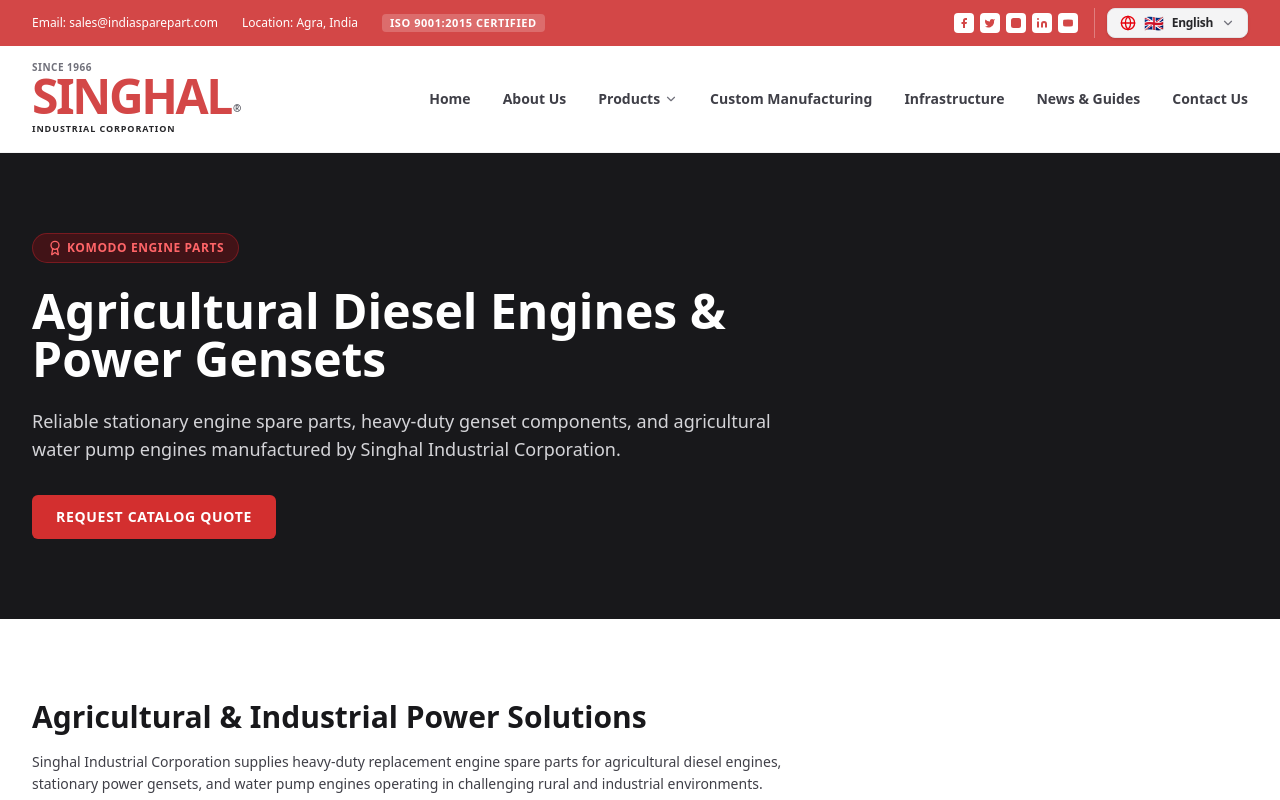
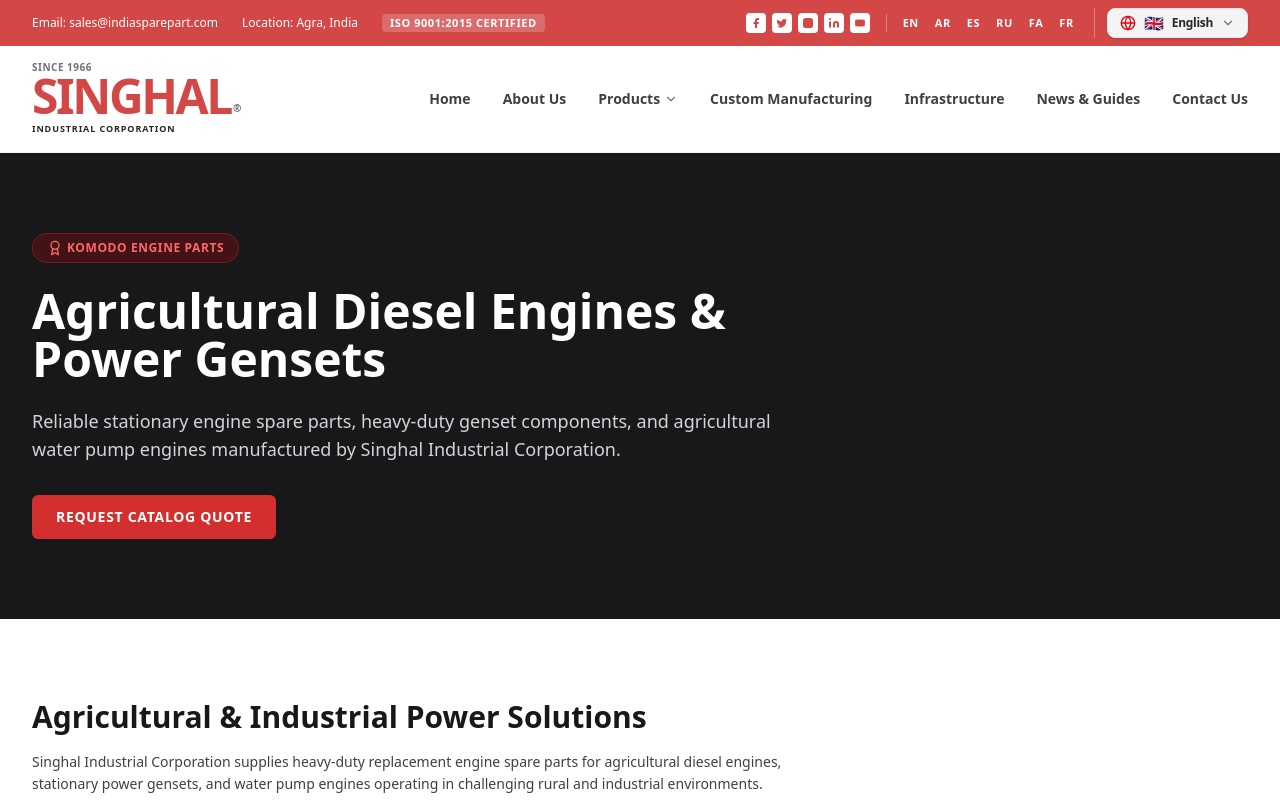
Before and after one commit to TECHHimanshu1/engine, a React (Vite) app: page /products/power-gensets in a window 1280 px wide. Shown: the top 800 px of the page. Built offline with nearby package versions, Linux system fonts and the light colour scheme.

Commit message:
Restore quick language text bar EN, AR, ES, RU, FA, FR alongside dropdown LanguageSelector

```diff
--- a/src/components/LanguageSelector.tsx
+++ b/src/components/LanguageSelector.tsx
@@ -18,15 +18,7 @@
   { code: 'fr', name: 'French', nativeName: 'Français', flag: '🇫🇷' },
 ];
 
-export function LanguageSelector({ isMobile = false }: { isMobile?: boolean }) {
-  const [isOpen, setIsOpen] = useState(false);
-  const [currentLang, setCurrentLang] = useState<Language>(LANGUAGES[0]);
-  const dropdownRef = useRef<HTMLDivElement>(null);
-
-  const changeLanguage = (lang: Language) => {
-    setCurrentLang(lang);
-    setIsOpen(false);
-
+export function setSiteLanguage(lang: Language) {
   // Update document direction for RTL languages (Arabic / Persian)
   if (lang.rtl) {
     document.documentElement.dir = 'rtl';
@@ -47,6 +39,17 @@
     selectElem.value = lang.code;
     selectElem.dispatchEvent(new Event('change'));
   }
+}
+
+export function LanguageSelector({ isMobile = false }: { isMobile?: boolean }) {
+  const [isOpen, setIsOpen] = useState(false);
+  const [currentLang, setCurrentLang] = useState<Language>(LANGUAGES[0]);
+  const dropdownRef = useRef<HTMLDivElement>(null);
+
+  const handleLanguageSelect = (lang: Language) => {
+    setCurrentLang(lang);
+    setIsOpen(false);
+    setSiteLanguage(lang);
   };
 
   useEffect(() => {
@@ -66,11 +69,11 @@
 
     // 2. Automatic Region / Browser Language Detection
     const browserLang = (navigator.language || (navigator as any).userLanguage || 'en').toLowerCase();
-    const primaryCode = browserLang.split('-')[0]; // Extract primary language tag (e.g. 'ar', 'es', 'ru', 'fa', 'fr')
+    const primaryCode = browserLang.split('-')[0];
 
     const detectedLang = LANGUAGES.find(l => l.code === primaryCode);
     if (detectedLang && detectedLang.code !== 'en') {
-      changeLanguage(detectedLang);
+      handleLanguageSelect(detectedLang);
     }
 
     const handleClickOutside = (e: MouseEvent) => {
@@ -113,7 +116,7 @@
             return (
               <button
                 key={lang.code}
-                onClick={() => changeLanguage(lang)}
+                onClick={() => handleLanguageSelect(lang)}
                 className={`w-full text-left px-3 py-2 text-xs flex items-center justify-between hover:bg-red-50 hover:text-[#D34747] transition-colors ${
                   isSelected ? 'bg-red-50/70 text-[#D34747] font-bold' : 'text-zinc-700 font-medium'
                 }`}
--- a/src/components/Navbar.tsx
+++ b/src/components/Navbar.tsx
@@ -2,7 +2,7 @@
 import { Menu, X, Facebook, Twitter, Instagram, Linkedin, Youtube, ChevronDown } from 'lucide-react';
 import { useState, useEffect } from 'react';
 import { companyConfig } from '../config';
-import { LanguageSelector } from './LanguageSelector';
+import { LanguageSelector, LANGUAGES, setSiteLanguage } from './LanguageSelector';
 
 const productCategories = [
   { name: 'CYLINDER LINERS', path: '/products/cylinder-liners' },
@@ -74,6 +74,20 @@
                 >
                   <item.icon className="w-3 h-3 fill-current stroke-none" />
                 </a>
+              ))}
+            </div>
+
+            {/* Quick Language Text Bar */}
+            <div className="flex items-center space-x-2 text-[11px] font-extrabold tracking-wider border-l border-white/30 pl-3">
+              {LANGUAGES.map((lang) => (
+                <button
+                  key={lang.code}
+                  onClick={() => setSiteLanguage(lang)}
+                  className="hover:text-zinc-200 uppercase transition-colors px-1 py-0.5 hover:bg-white/10 rounded"
+                  title={lang.nativeName}
+                >
+                  {lang.code.toUpperCase()}
+                </button>
               ))}
             </div>
 
```
Lines whose indentation alone changed are shown as unchanged.
